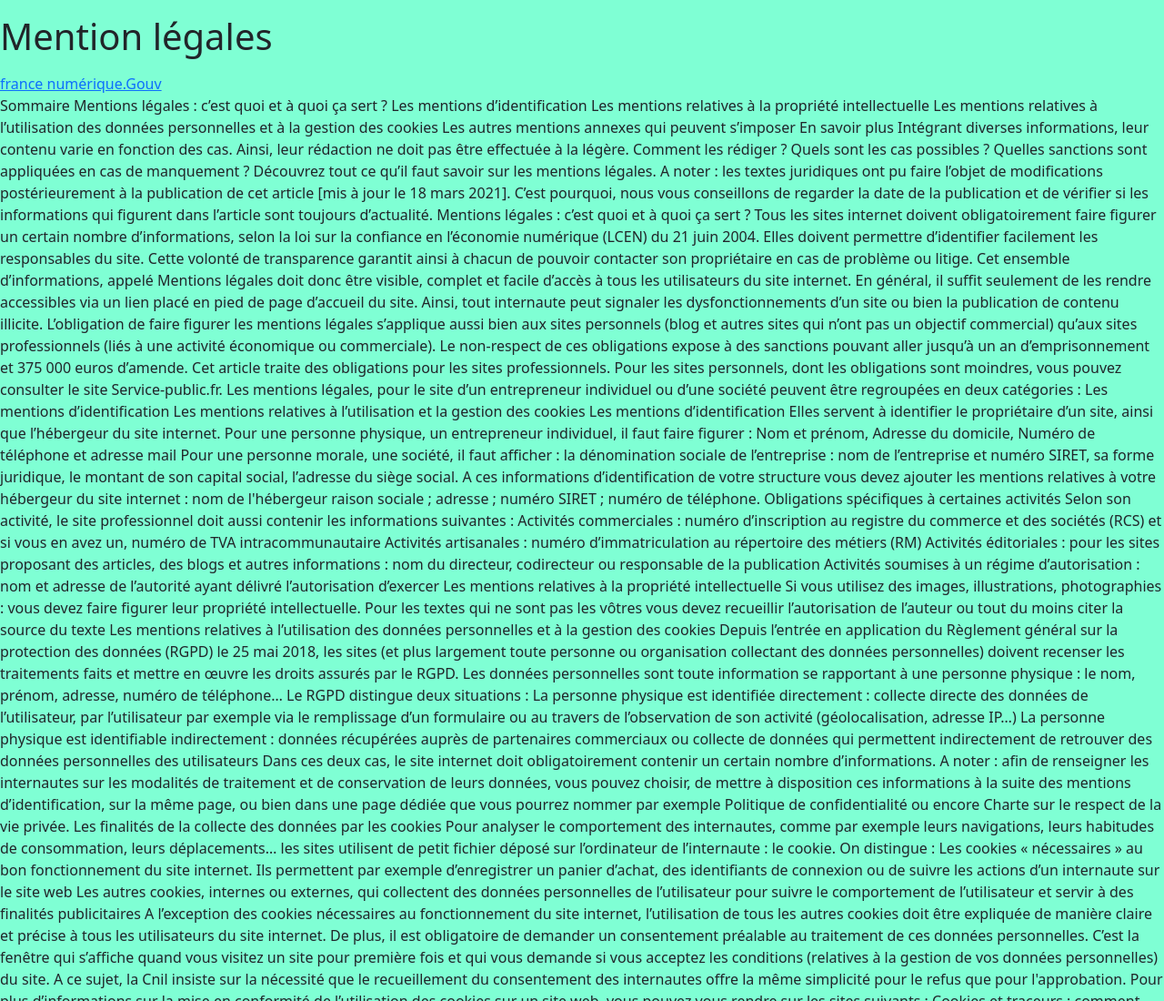
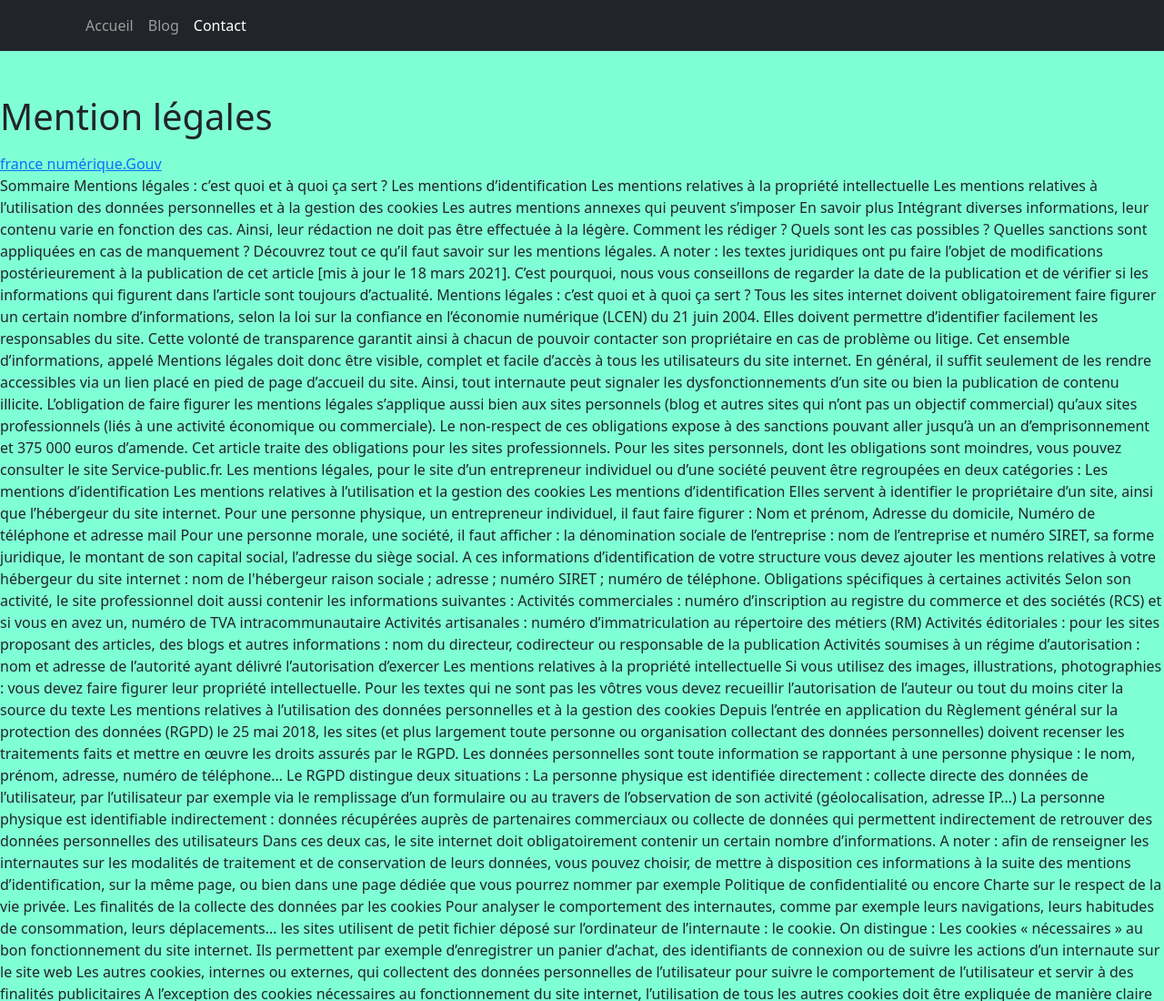
Before and after one commit to archerso/decouverte-git, a plain HTML site: page jour2/mention-legale.html in a window 1280 px wide. Shown: the top 1100 px of the page at 91% size. Drawn offline with nearby package versions, Linux system fonts and the light colour scheme; files that its build step writes are made by us from their sources.

Commit message:
ajout nav bar mention legale

```diff
--- a/jour2/mention-legale.html
+++ b/jour2/mention-legale.html
@@ -13,6 +13,35 @@
     <title>Mention - légales</title>
 </head>
 <body>
+    <div class="bg-dark">
+        <nav class="navbar navbar-expand container navbar-dark mb-5">
+          <!-- git add jour1/index.html -->
+          <!-- git commit -m "création navbar" -->
+
+          <span class="navbar-brand fs-1">
+
+          </span>
+
+          <ul class="navbar-nav">
+            <li class="nav-item">
+              <a href="page-blog.html" class="nav-link">Accueil</a>
+            </li>
+            <li class="nav-item">
+              <a href="#" class="nav-link">Blog</a>
+            </li>
+
+            <li class="nav-item">
+              <a href="page-contact.html" class="nav-link active">Contact</a>
+            </li>
+          </ul>
+        </nav>
+
+      </div>
+
+
+
+
+
     <div>
     <h1 class="my-3">Mention légales</h1>
     <a href="https://www.francenum.gouv.fr/guides-et-conseils/developpement-commercial/site-web/quelles-sont-les-mentions-legales-pour-un-site">france numérique.Gouv</a>
@@ -192,7 +221,7 @@ Rédiger des conditions générales de vente (CGV) sur son site internet profess
 
 
     <footer class="text-center my-4">
-        CGV <a href="#">mention légales</a>
+        CGV <a href="mention-legale.html">mention légales</a>
       </footer>
 </body>
 </html>
```
Also changed, not shown: jour1/index.html (+2 -2 lines).
